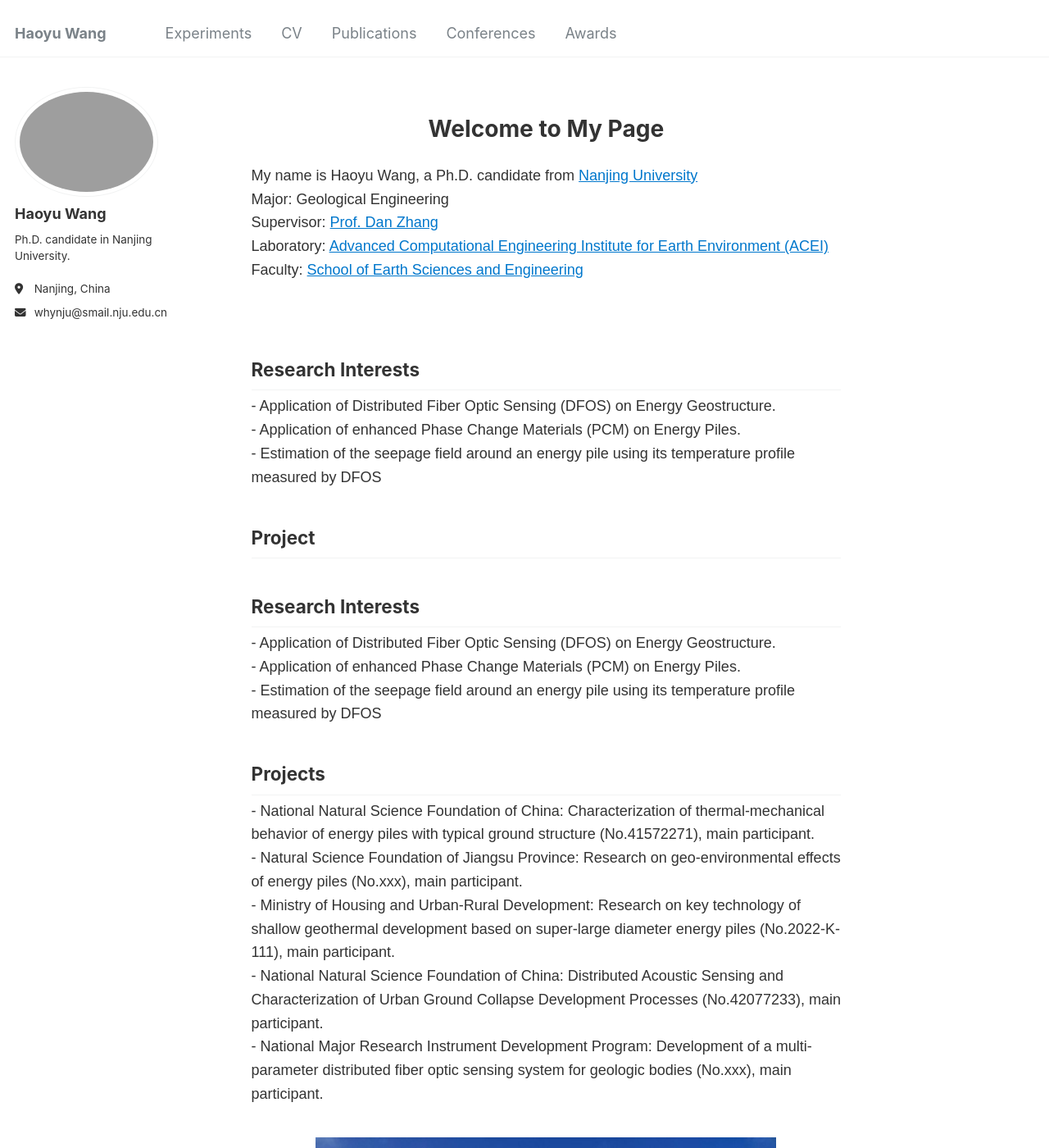
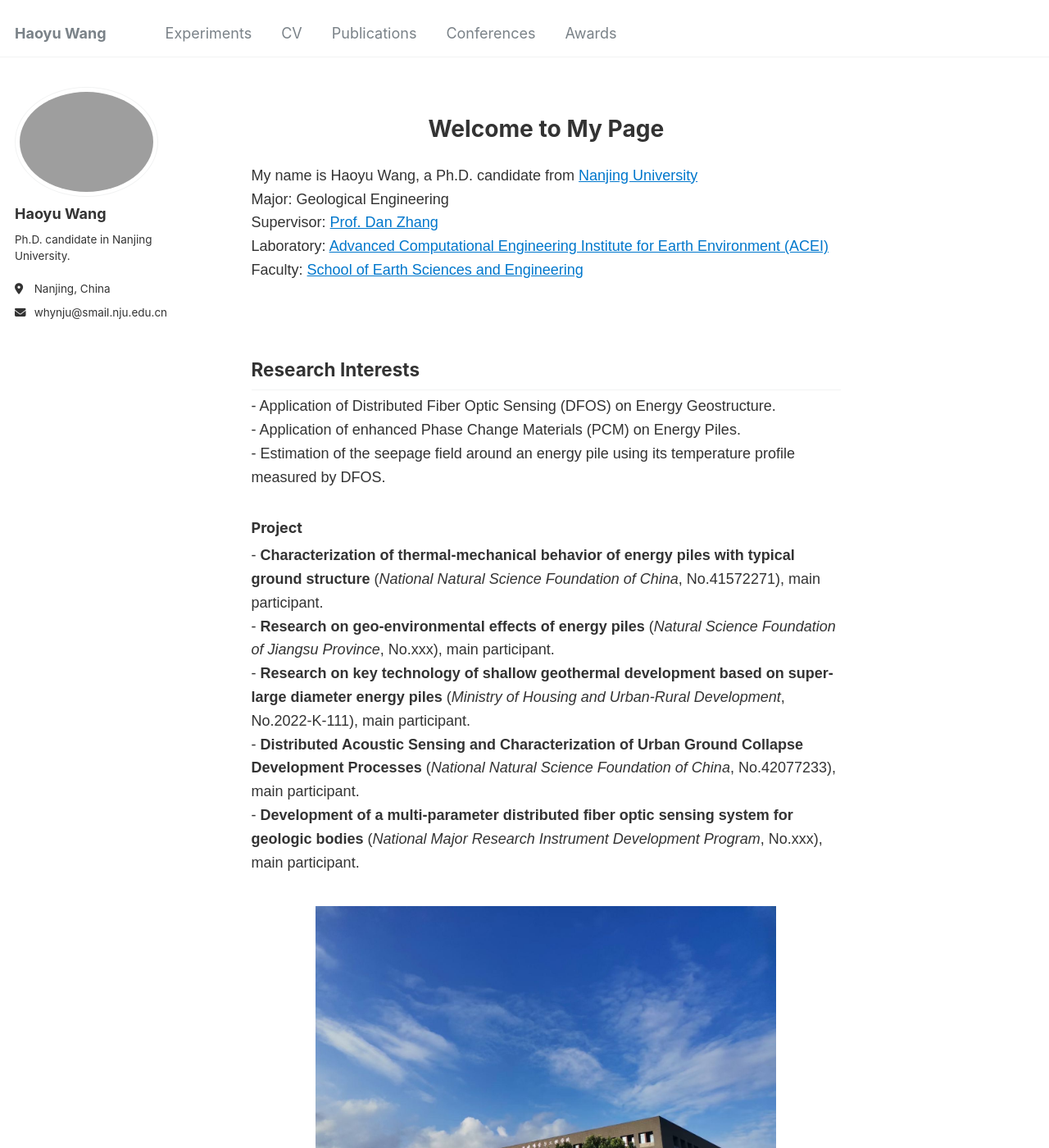
Before and after one commit to Whynot-cell/Whynot-cell.github.io, a Jekyll site: the page built from _pages/about.md, in a window 1280 px wide and 1400 px high. Shown: the whole window at 82% size. Built offline with Jekyll 4.4.1, drawn with Linux system fonts in a browser that asks for light colours.

Commit message:
Update about.md

```diff
--- a/_pages/about.md
+++ b/_pages/about.md
@@ -91,21 +91,14 @@ redirect_from:
         <!-- <h3>Interests</h3> -->
         <p>- Application of Distributed Fiber Optic Sensing (DFOS) on Energy Geostructure.
         <br>- Application of enhanced Phase Change Materials (PCM) on Energy Piles.
-        <br>- Estimation of the seepage field around an energy pile using its temperature profile measured by DFOS</p>
-        <h2>Project</h2>
+        <br>- Estimation of the seepage field around an energy pile using its temperature profile measured by DFOS.</p>
+        <h3>Project</h3>
         <!-- <h3>Interests</h3> -->
-        <h2>Research Interests</h2>
-        <!-- <h3>Interests</h3> -->
-        <p>- Application of Distributed Fiber Optic Sensing (DFOS) on Energy Geostructure.
-        <br>- Application of enhanced Phase Change Materials (PCM) on Energy Piles.
-        <br>- Estimation of the seepage field around an energy pile using its temperature profile measured by DFOS</p>
-        <h2>Projects</h2>
-        <!-- <h3>Interests</h3> -->
-        <p>- National Natural Science Foundation of China: Characterization of thermal-mechanical behavior of energy piles with typical ground structure (No.41572271), main participant.
-        <br>- Natural Science Foundation of Jiangsu Province: Research on geo-environmental effects of energy piles (No.xxx), main participant.
-        <br>- Ministry of Housing and Urban-Rural Development: Research on key technology of shallow geothermal development based on super-large diameter energy piles (No.2022-K-111), main participant.
-        <br>- National Natural Science Foundation of China: Distributed Acoustic Sensing and Characterization of Urban Ground Collapse Development Processes (No.42077233), main participant.
-        <br>- National Major Research Instrument Development Program: Development of a multi-parameter distributed fiber optic sensing system for geologic bodies (No.xxx), main participant.</p>
+        <p>- <strong>Characterization of thermal-mechanical behavior of energy piles with typical ground structure</strong> (<em>National Natural Science Foundation of China</em>, No.41572271), main participant.
+        <br>- <strong>Research on geo-environmental effects of energy piles</strong> (<em>Natural Science Foundation of Jiangsu Province</em>, No.xxx), main participant.
+        <br>- <strong>Research on key technology of shallow geothermal development based on super-large diameter energy piles</strong> (<em>Ministry of Housing and Urban-Rural Development</em>, No.2022-K-111), main participant.
+        <br>- <strong>Distributed Acoustic Sensing and Characterization of Urban Ground Collapse Development Processes</strong> (<em>National Natural Science Foundation of China</em>, No.42077233), main participant.
+        <br>- <strong>Development of a multi-parameter distributed fiber optic sensing system for geologic bodies</strong> (<em>National Major Research Instrument Development Program</em>, No.xxx), main participant.</p>
     </section>
     <!-- <section id="projects">
         <h2>Projects</h2>
```
